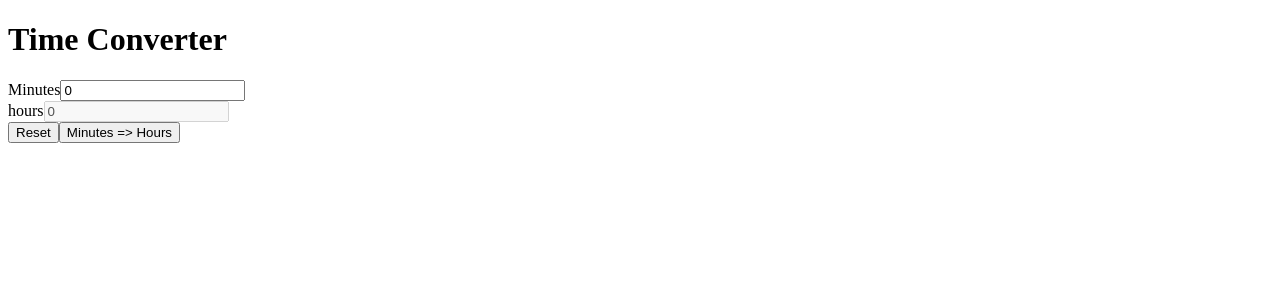
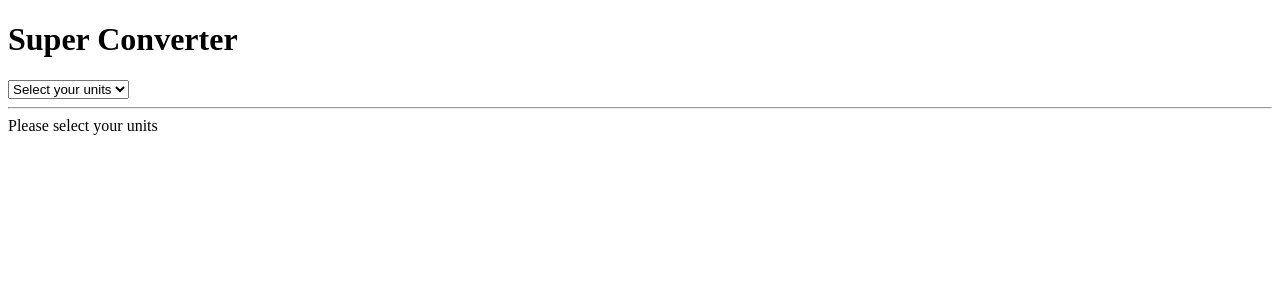
Before and after one commit to YoYag/Nico_React_220728, a React (Create React App) app: page / in a window 1280 px wide. Shown: the top 300 px of the page. Built offline with nearby package versions, Linux system fonts and the light colour scheme.

Commit message:
변환 선택 구현 및 Long Converter 추가

```diff
--- a/src/App.js
+++ b/src/App.js
@@ -1,6 +1,6 @@
 import React from "react";
 
-function App() {
+function MinutesToHours() {
   const [amount, setAmount] = React.useState(0);
   const [flipped, setFlipped] = React.useState(false);
   const onChange = (event) => {
@@ -13,7 +13,7 @@ function App() {
   };
   return (
     <div>
-      <h1>Time Converter</h1>
+      <h2>Time Converter</h2>
       <div>
         <label htmlFor="minutes">Minutes</label>
         <input
@@ -44,4 +44,67 @@ function App() {
   );
 }
 
+function KmToMiles() {
+  const [amount, setAmount] = React.useState(0);
+  const [flipped, setFlipped] = React.useState(false);
+  const onChange = (event) => {
+    setAmount(event.target.value);
+  };
+  const reset = () => setAmount(0);
+  const onFlip = () => {
+    reset();
+    setFlipped((current) => !current);
+  };
+  return (
+    <div>
+      <h2>Long Converter</h2>
+      <div>
+        <label htmlFor="km">Km</label>
+        <input
+          value={flipped ? (amount * 1.60934).toFixed(4) : amount}
+          id="km"
+          placeholder="Km"
+          type="number"
+          onChange={onChange}
+          disabled={flipped === true}
+        />
+      </div>
+      <div>
+        <label htmlFor="mile">mile</label>
+        <input
+          value={flipped ? amount : (amount / 1.60934).toFixed(4)}
+          id="mile"
+          placeholder="Mile"
+          type="number"
+          onChange={onChange}
+          disabled={flipped === false}
+        />
+      </div>
+      <button onClick={reset}>Reset</button>
+      <button onClick={onFlip}>{flipped ? "Km => Mile" : "Mile => Km"}</button>
+    </div>
+  );
+}
+
+function App() {
+  const [index, setIndex] = React.useState("x");
+  const onSelect = (event) => {
+    setIndex(event.target.value);
+  };
+  return (
+    <div>
+      <h1>Super Converter</h1>
+      <select value={index} onChange={onSelect}>
+        <option value="x">Select your units</option>
+        <option value="0">Minutes & Hours</option>
+        <option value="1">Km & Miles</option>
+      </select>
+      <hr />
+      {index === "x" ? "Please select your units" : null}
+      {index === "0" ? <MinutesToHours /> : null}
+      {index === "1" ? <KmToMiles /> : null}
+    </div>
+  );
+}
+
 export default App;
```
